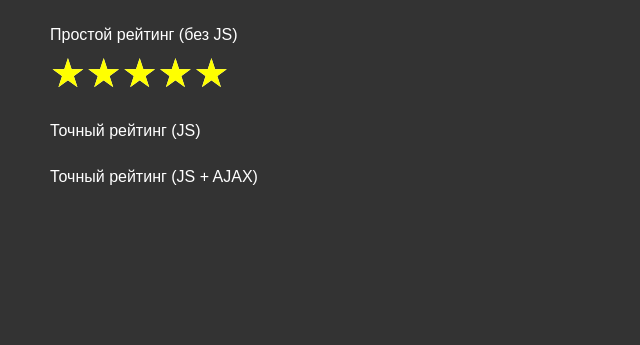
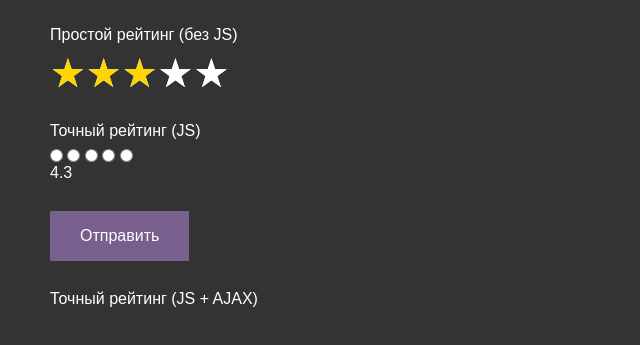
Before and after one commit to EvgenGal1/star-rating-all, a plain HTML site: page index.html in a window 1280 px wide. Shown: the part 83-428 px from the top of the page, without its empty margins (0-640 px from the left). Drawn offline with nearby package versions, Linux system fonts and the light colour scheme.

Commit message:
фриПоЖиз(0:11:45). прост рейт всё. > рейт JS

```diff
--- a/index.html
+++ b/index.html
@@ -137,7 +137,7 @@
               <div class="from__label">Простой рейтинг (без JS)</div>
               <div class="simple-rating">
                 <div class="simple-rating__items">
-                  <!-- указано в обратном порядке для flex-direction: row-reverse -->
+                  <!-- указано в обратном порядке для flex-direction: row-reverse, чтоб показать предидущие звезды -->
                   <input
                     id="simple-rating__5"
                     type="radio"
@@ -166,6 +166,7 @@
                     class="simple-rating__item"
                     name="simple-rating"
                     value="3"
+                    checked
                   />
                   <label
                     for="simple-rating__3"
@@ -198,11 +199,52 @@
             </div>
             <div class="from__item">
               <div class="from__label">Точный рейтинг (JS)</div>
+              <div class="rating">
+                <div class="rating__body">
+                  <!-- полоса процентного соотношения оценки -->
+                  <div class="rating__active"></div>
+                  <div class="rating__item">
+                    <input
+                      type="radio"
+                      class="rating__item"
+                      name="rating"
+                      value="1"
+                    />
+                    <input
+                      type="radio"
+                      class="rating__item"
+                      name="rating"
+                      value="2"
+                    />
+                    <input
+                      type="radio"
+                      class="rating__item"
+                      name="rating"
+                      value="3"
+                    />
+                    <input
+                      type="radio"
+                      class="rating__item"
+                      name="rating"
+                      value="4"
+                    />
+                    <input
+                      type="radio"
+                      class="rating__item"
+                      name="rating"
+                      value="5"
+                    />
+                  </div>
+                </div>
+                <!-- вывод оценки в цифрах -->
+                <div class="rating__value">4.3</div>
+              </div>
             </div>
-            <div class="from__item">
-              <div class="from__label">Точный рейтинг (JS + AJAX)</div>
-            </div>
+            <button type="submit" class="form__btn btn">Отправить</button>
           </form>
+          <div class="from">
+            <div class="from__label">Точный рейтинг (JS + AJAX)</div>
+          </div>
         </div>
       </div>
       <div id="eshchyoCHyotTam"></div>
--- a/фриПоЖизн/css/style.css
+++ b/фриПоЖизн/css/style.css
@@ -49,6 +49,7 @@ h1 {
 /* ------------------- */
 /* ------------------- */
 .form {
+	font-family: inherit;
 }
 .form_margin {
 	margin: 0px 0px 30px 0px;
@@ -59,7 +60,7 @@ h1 {
 .from__label {
 	margin: 0px 0px 10px 0px;
 }
-.from__btn {
+.form__btn {
 	height: 50px;
 	background-color: #77608d;
 	padding: 0px 30px;
@@ -85,7 +86,7 @@ h1 {
 	height: 100%;
 	top: 0;
 	left: 0;
-	/* в обратном порядке из-за обратного html */
+	/* в обратном порядке из-за обратного html и показа предидущих звезд */
 	display: flex;
 	flex-direction: row-reverse;
 	overflow: hidden;
@@ -104,7 +105,8 @@ h1 {
 	cursor: pointer;
 	/* 20% так как 5 звёзд, каждая по 20% */
 	flex: 0 0 20%;
-	color: #ff0;
+	/* теперь __label накрыли собой размерозадающие звёзды */
+	color: #ffffff;
 }
 /* для звёзд который будут меняться */
 .simple-rating__label::before {
@@ -112,3 +114,28 @@ h1 {
 	display: block;
 	transition: color all 0.3s ease 0s;
 }
+/* выделяем активные звёзды, т.е. выводим оценку(при нажатие на звезду - зафиксировалась). Для этого использ псевдокласс checked но для радио кнопок */
+.simple-rating__item:checked,
+.simple-rating__item:checked ~ .simple-rating__label {
+	color: #ffd500;
+}
+/* ~ применит стиль ко всем следующим объектам. для этого применялся flex-direction: row-reverse, чтоб показать предидущие звезды, изза обратной вложенности в html */
+/*  */
+.simple-rating__label:hover,
+.simple-rating__label:hover ~ .simple-rating__label,
+.simple-rating__label:checked ~ .simple-rating__label:hover {
+	color: #ffff88;
+}
+/* ------------------- */
+/* ---Рейтинг с  JS--- */
+/* ------------------- */
+.rating {
+}
+.rating__body {
+}
+.rating__active {
+}
+.rating__item {
+}
+.rating__value {
+}
```
